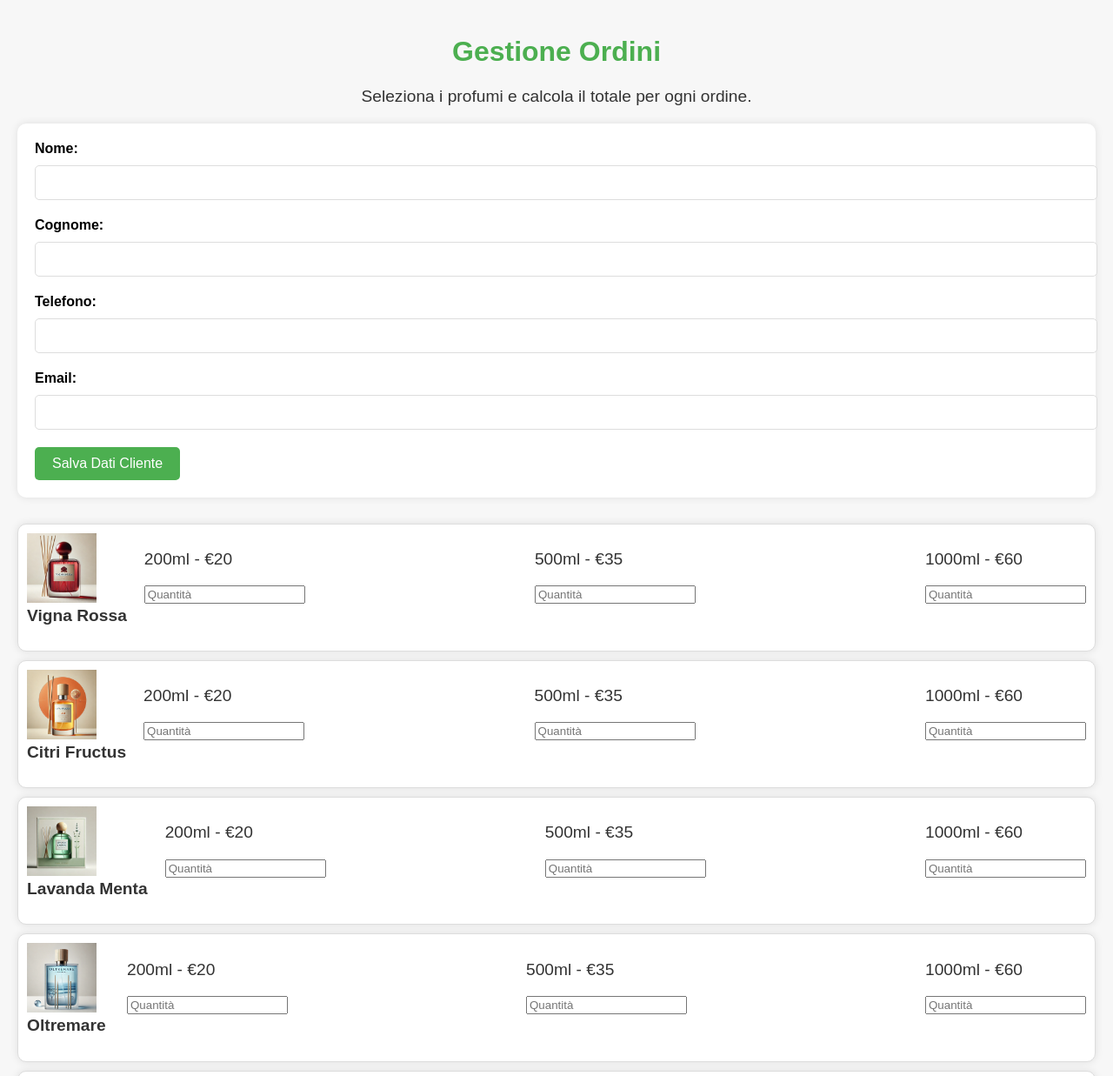
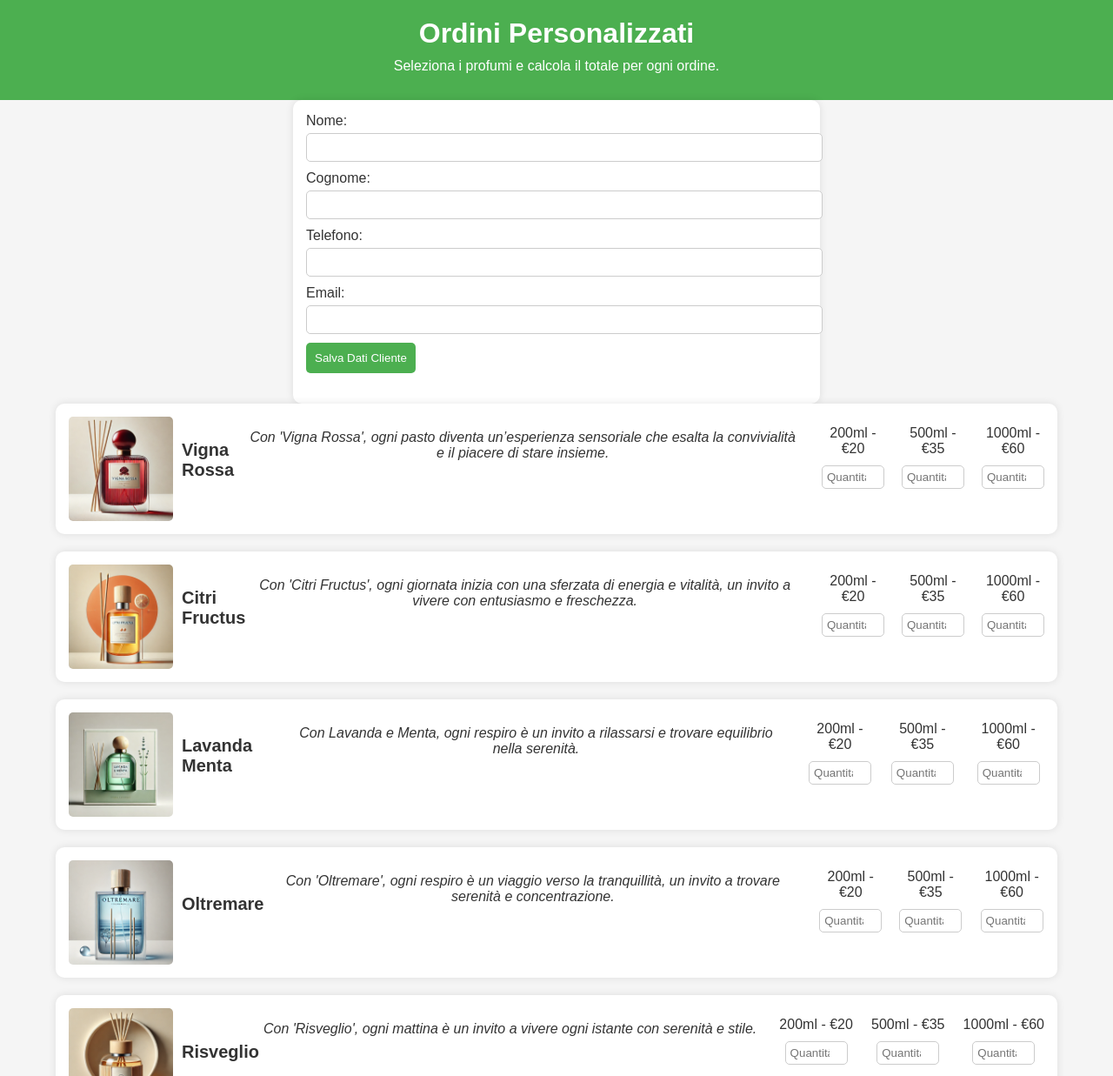
Before and after one commit to Anto161062/app_ordini, a website: page public/index.html in a window 1280 px wide. Shown: the top 1237 px of the page at 87% size. Drawn offline with Linux system fonts and the light colour scheme.

Commit message:
Aggiornamento app

```diff
--- /dev/null
+++ b/clienti.json
@@ -0,0 +1 @@
+"[]"
--- a/public/css/style.css
+++ b/public/css/style.css
@@ -1,104 +1,155 @@
-/* Stile base della pagina */
+/* Impostazioni generali */
 body {
     font-family: Arial, sans-serif;
+    background-color: #f5f5f5;
+    color: #333;
     margin: 0;
-    padding: 20px;
-    background-color: #f7f7f7;
+    padding: 0;
 }
 
-/* Stile per l'intestazione */
 header {
+    background-color: #4CAF50;
+    color: white;
+    padding: 20px;
     text-align: center;
+}
+
+h1 {
+    margin: 0;
+}
+
+h2 {
+    color: #333;
+    margin-bottom: 10px;
+}
+
+p {
+    margin: 10px 0;
+}
+
+form {
     margin-bottom: 20px;
 }
 
-h1 {
-    font-size: 2rem;
-    color: #4CAF50;
-}
-
-p {
-    font-size: 1.2rem;
-    color: #333;
-}
-
-/* Stile per il form del cliente */
-#formCliente {
-    margin-bottom: 30px;
+/* Riduzione larghezza del form del cliente */
+.small-form {
+    width: 45%;  /* Larghezza ridotta a metà */
+    margin: 0 auto;
     background-color: #fff;
-    padding: 20px;
+    padding: 15px;
     border-radius: 10px;
     box-shadow: 0 0 10px rgba(0, 0, 0, 0.1);
 }
 
-#formCliente label {
+label {
     display: block;
-    margin-bottom: 10px;
-    font-weight: bold;
+    margin-bottom: 5px;
 }
 
-#formCliente input {
+input[type="text"],
+input[type="email"],
+input[type="tel"],
+input[type="number"] {
     width: 100%;
-    margin-bottom: 20px;
-    padding: 10px;
-    font-size: 1rem;
-    border: 1px solid #ddd;
+    padding: 8px;
+    margin-bottom: 10px;
+    border: 1px solid #ccc;
     border-radius: 5px;
 }
 
-/* Stile per l'elenco delle essenze */
-.essenza-item {
-    display: flex;
-    justify-content: space-between;
-    background-color: #fff;
-    padding: 10px;
-    margin-bottom: 10px;
-    border: 1px solid #ddd;
-    border-radius: 10px;
-    box-shadow: 0 0 10px rgba(0, 0, 0, 0.1);
-}
-
-.left-column img {
-    width: 80px;
-    height: 80px;
-    object-fit: contain;
-    margin-right: 15px;
-}
-
-.left-column h3 {
-    font-size: 1.2rem;
-    color: #333;
-    margin-top: 0;
-}
-
-.right-column {
-    flex: 2;
-    display: flex;
-    justify-content: space-between;
-}
-
-.formato-item {
-    margin-left: 20px;
-}
-
-/* Stile per il pulsante e il totale */
 button {
-    padding: 10px 20px;
     background-color: #4CAF50;
     color: white;
+    padding: 10px;
     border: none;
     border-radius: 5px;
     cursor: pointer;
-    font-size: 1rem;
 }
 
 button:hover {
     background-color: #45a049;
 }
 
-#totaleGlobale {
-    margin-top: 20px;
-    font-size: 1.5rem;
-    color: #333;
+#app,
+#appBucato {
+    width: 90%;
+    margin: 0 auto;
+}
+
+.essenza-item {
+    display: flex;
+    justify-content: flex-start;
+    align-items: flex-start;
+    margin-bottom: 20px;
+    background-color: #fff;
+    padding: 15px;
+    border-radius: 10px;
+    box-shadow: 0 0 10px rgba(0, 0, 0, 0.1);
+}
+
+.left-column {
+    display: flex;
+    align-items: center;
+    justify-content: space-between;
+}
+
+img {
+    max-width: 120px;  /* Riduzione dimensione immagine */
+    height: auto;
+    border-radius: 5px;
+    margin-right: 10px;  /* Spazio ridotto tra immagine e contenuti */
+}
+
+.right-column {
+    display: flex;
+    justify-content: space-between;
+    flex-grow: 1;
+}
+
+h3 {
+    margin-top: 0;
+    font-size: 20px;
+}
+
+.slogan {
+    font-style: italic;
+    margin: 10px 0;
+    padding: 5px;
     text-align: center;
 }
+
+/* Stile per i formati e prezzi */
+.formato-item {
+    display: inline-block;
+    margin-left: 20px;
+    text-align: center;
+}
+
+input[type="number"] {
+    width: 60px;
+    padding: 5px;
+    text-align: center;
+    border: 1px solid #ccc;
+    border-radius: 5px;
+}
+
+/* Totale globale */
+#totaleGlobale {
+    text-align: right;
+    margin-right: 20px;
+    font-size: 1.2em;
+    font-weight: bold;
+    color: #333;
+}
+
+/* Stili per i profumatori biancheria */
+#appBucato h2 {
+    text-align: center;
+    color: #333;
+    margin-bottom: 20px;
+}
+
+#appBucato .essenza-item {
+    flex-direction: column;
+    align-items: flex-start;
+}
--- a/public/index.html
+++ b/public/index.html
@@ -3,12 +3,10 @@
 <head>
     <meta charset="UTF-8">
     <meta name="viewport" content="width=device-width, initial-scale=1.0">
-    <title>Gestione Ordini Profumi</title>
+    <title>Ordini Personalizzati</title>
 
     <!-- Icona per il browser (favicon) -->
     <link rel="icon" href="immagini/mia_icona_192.png" type="image/png">
-
-    <!-- Icona per dispositivi Apple (iPhone, iPad) -->
     <link rel="apple-touch-icon" href="immagini/mia_icona_512.png" type="image/png">
 
     <!-- Collegamento al foglio di stile CSS -->
@@ -16,12 +14,12 @@
 </head>
 <body>
     <header>
-        <h1>Gestione Ordini</h1>
+        <h1>Ordini Personalizzati</h1>
         <p>Seleziona i profumi e calcola il totale per ogni ordine.</p>
     </header>
 
-    <!-- Sezione per inserire i dati del cliente -->
-    <div id="formCliente">
+    <!-- Sezione per inserire i dati del cliente (ridotta in altezza) -->
+    <div id="formCliente" class="small-form">
         <form id="customerForm">
             <label for="nome">Nome:</label>
             <input type="text" id="nome" name="nome" required>
@@ -40,9 +38,7 @@
     </div>
 
     <!-- Sezione per selezionare i profumi -->
-    <div id="app">
-        <!-- La lista delle essenze verrà caricata tramite JavaScript -->
-    </div>
+    <div id="app"></div>
 
     <!-- Totale dell'ordine -->
     <div>
--- a/public/js/app.js
+++ b/public/js/app.js
@@ -1,20 +1,69 @@
 document.addEventListener('DOMContentLoaded', function() {
     const app = document.getElementById('app');
 
-    // Lista delle essenze con formati e prezzi
+    // Lista dei profumi per ambiente e profuma bucato
     const essenze = [
-        { nome: "Vigna Rossa", formati: [ {ml: "200ml", prezzo: 20}, {ml: "500ml", prezzo: 35}, {ml: "1000ml", prezzo: 60} ], immagine: 'immagini/vigna_rossa.png' },
-        { nome: "Citri Fructus", formati: [ {ml: "200ml", prezzo: 20}, {ml: "500ml", prezzo: 35}, {ml: "1000ml", prezzo: 60} ], immagine: 'immagini/citri_fructus.png' },
-        { nome: "Lavanda Menta", formati: [ {ml: "200ml", prezzo: 20}, {ml: "500ml", prezzo: 35}, {ml: "1000ml", prezzo: 60} ], immagine: 'immagini/lavanda_menta.png' },
-        { nome: "Oltremare", formati: [ {ml: "200ml", prezzo: 20}, {ml: "500ml", prezzo: 35}, {ml: "1000ml", prezzo: 60} ], immagine: 'immagini/oltremare.png' },
-        { nome: "Risveglio", formati: [ {ml: "200ml", prezzo: 20}, {ml: "500ml", prezzo: 35}, {ml: "1000ml", prezzo: 60} ], immagine: 'immagini/risveglio.png' },
-        { nome: "Sapientia", formati: [ {ml: "200ml", prezzo: 20}, {ml: "500ml", prezzo: 35}, {ml: "1000ml", prezzo: 60} ], immagine: 'immagini/sapientia.png' },
-        { nome: "VaniLime", formati: [ {ml: "200ml", prezzo: 20}, {ml: "500ml", prezzo: 35}, {ml: "1000ml", prezzo: 60} ], immagine: 'immagini/vanilime.png' },
-
-        // Aggiunta delle profumazioni per la biancheria
-        { nome: "03 Fiori", formati: [ {ml: "250ml", prezzo: 12}, {ml: "500ml", prezzo: 18} ], immagine: 'immagini/03_fiori.png' },
-        { nome: "10 Respiro", formati: [ {ml: "250ml", prezzo: 12}, {ml: "500ml", prezzo: 18} ], immagine: 'immagini/10_respiro.png' },
-        { nome: "04 Tramonto", formati: [ {ml: "250ml", prezzo: 12}, {ml: "500ml", prezzo: 18} ], immagine: 'immagini/04_tramonto.png' }
+        {
+            nome: "Vigna Rossa",
+            formati: [ {ml: "200ml", prezzo: 20}, {ml: "500ml", prezzo: 35}, {ml: "1000ml", prezzo: 60} ],
+            immagine: 'immagini/vigna_rossa.png',
+            slogan: "Con 'Vigna Rossa', ogni pasto diventa un’esperienza sensoriale che esalta la convivialità e il piacere di stare insieme."
+        },
+        {
+            nome: "Citri Fructus",
+            formati: [ {ml: "200ml", prezzo: 20}, {ml: "500ml", prezzo: 35}, {ml: "1000ml", prezzo: 60} ],
+            immagine: 'immagini/citri_fructus.png',
+            slogan: "Con 'Citri Fructus', ogni giornata inizia con una sferzata di energia e vitalità, un invito a vivere con entusiasmo e freschezza."
+        },
+        {
+            nome: "Lavanda Menta",
+            formati: [ {ml: "200ml", prezzo: 20}, {ml: "500ml", prezzo: 35}, {ml: "1000ml", prezzo: 60} ],
+            immagine: 'immagini/lavanda_menta.png',
+            slogan: "Con Lavanda e Menta, ogni respiro è un invito a rilassarsi e trovare equilibrio nella serenità."
+        },
+        {
+            nome: "Oltremare",
+            formati: [ {ml: "200ml", prezzo: 20}, {ml: "500ml", prezzo: 35}, {ml: "1000ml", prezzo: 60} ],
+            immagine: 'immagini/oltremare.png',
+            slogan: "Con 'Oltremare', ogni respiro è un viaggio verso la tranquillità, un invito a trovare serenità e concentrazione."
+        },
+        {
+            nome: "Risveglio",
+            formati: [ {ml: "200ml", prezzo: 20}, {ml: "500ml", prezzo: 35}, {ml: "1000ml", prezzo: 60} ],
+            immagine: 'immagini/risveglio.png',
+            slogan: "Con 'Risveglio', ogni mattina è un invito a vivere ogni istante con serenità e stile."
+        },
+        {
+            nome: "Sapientia",
+            formati: [ {ml: "200ml", prezzo: 20}, {ml: "500ml", prezzo: 35}, {ml: "1000ml", prezzo: 60} ],
+            immagine: 'immagini/sapientia.png',
+            slogan: "Con 'Sapientia', ogni momento è un invito a esplorare la saggezza interiore, avvolti in un'aura di calma e riflessione."
+        },
+        {
+            nome: "VaniLime",
+            formati: [ {ml: "200ml", prezzo: 20}, {ml: "500ml", prezzo: 35}, {ml: "1000ml", prezzo: 60} ],
+            immagine: 'immagini/vanilime.png',
+            slogan: "Con 'VaniLime', ogni momento diventa una celebrazione di leggerezza e dolcezza."
+        },
+        // Profuma Bucato
+        {
+            nome: "Fiori",
+            formati: [ {ml: "250ml", prezzo: 12}, {ml: "500ml", prezzo: 18} ],
+            immagine: 'immagini/fiori.png',
+            slogan: "Con 'Fiori', ogni bucato si trasforma in un giardino profumato, avvolto in note delicate e floreali."
+        },
+        {
+            nome: "Respiro",
+            formati: [ {ml: "250ml", prezzo: 12}, {ml: "500ml", prezzo: 18} ],
+            immagine: 'immagini/respiro.png',
+            slogan: "Con 'Respiro', ogni lavaggio è un soffio di freschezza, puro e rigenerante."
+        },
+        {
+            nome: "Tramonto",
+            formati: [ {ml: "250ml", prezzo: 12}, {ml: "500ml", prezzo: 18} ],
+            immagine: 'immagini/tramonto.png',
+            slogan: "Con 'Tramonto', ogni bucato è come un abbraccio al calar del sole, con note avvolgenti."
+        }
     ];
 
     // Creazione della lista di essenze
@@ -29,10 +78,17 @@ document.addEventListener('DOMContentLoaded', function() {
         leftDiv.innerHTML = `<img src="${essenza.immagine}" alt="${essenza.nome}">
                              <h3>${essenza.nome}</h3>`;
 
-        // Colonna destra: formati e prezzi
+        // Colonna destra: formati, prezzi e slogan
         const rightDiv = document.createElement('div');
         rightDiv.classList.add('right-column');
 
+        // Slogan
+        const sloganDiv = document.createElement('p');
+        sloganDiv.classList.add('slogan');
+        sloganDiv.innerText = essenza.slogan;
+        rightDiv.appendChild(sloganDiv);
+
+        // Formati e prezzi
         essenza.formati.forEach((formato, formatoIndex) => {
             const formatoDiv = document.createElement('div');
             formatoDiv.classList.add('formato-item');
--- a/public/js/manifest_v2.json
+++ b/public/js/manifest_v2.json
@@ -7,12 +7,12 @@
   "theme_color": "#4CAF50",
   "icons": [
     {
-      "src": "immagini/mia_nuova_icona_192.png",
+      "src": "immagini/mia_icona_192.png",
       "sizes": "192x192",
       "type": "image/png"
     },
     {
-      "src": "immagini/mia_nuova_icona_512.png",
+      "src": "immagini/mia_icona_512.png",
       "sizes": "512x512",
       "type": "image/png"
     }
```
Also changed, not shown: app.js (+59 -35 lines), package.json (+7 -3 lines), server.js (added, +57 -0 lines), public/immagini/fiori.png (renamed from public/immagini/03_fiori.png), 12 other files.
